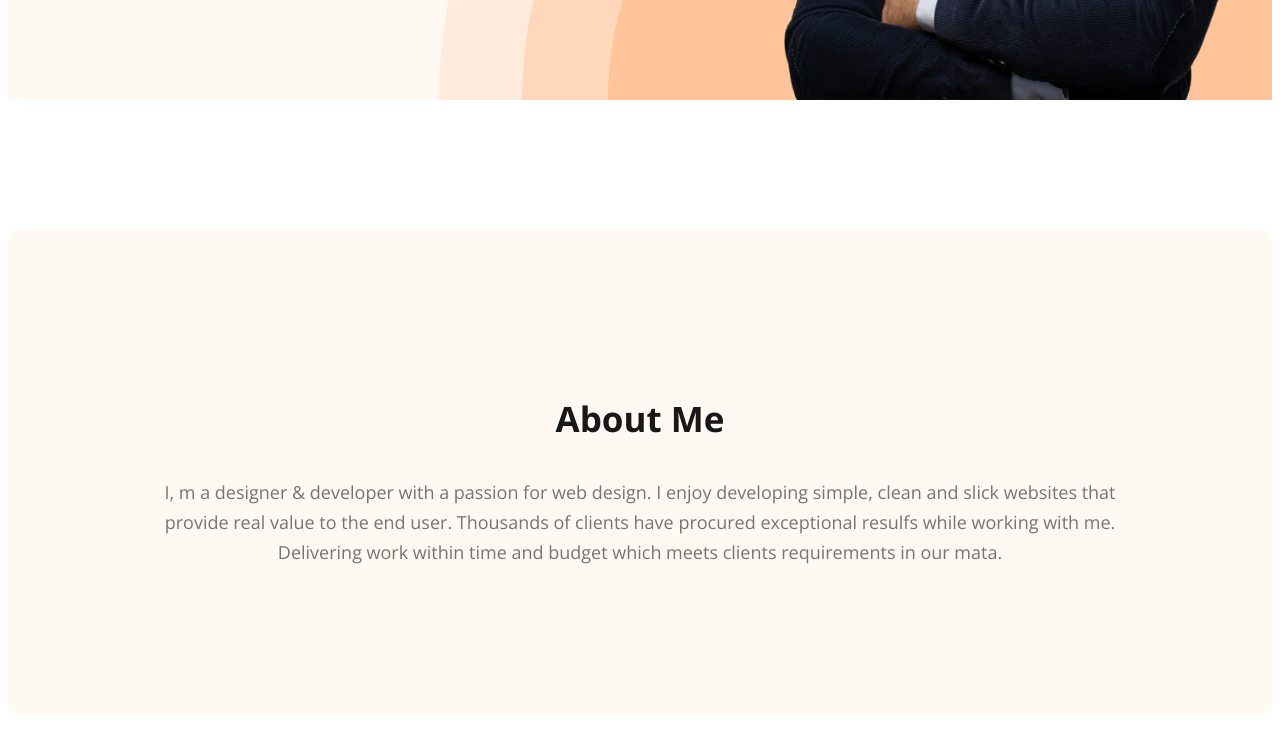
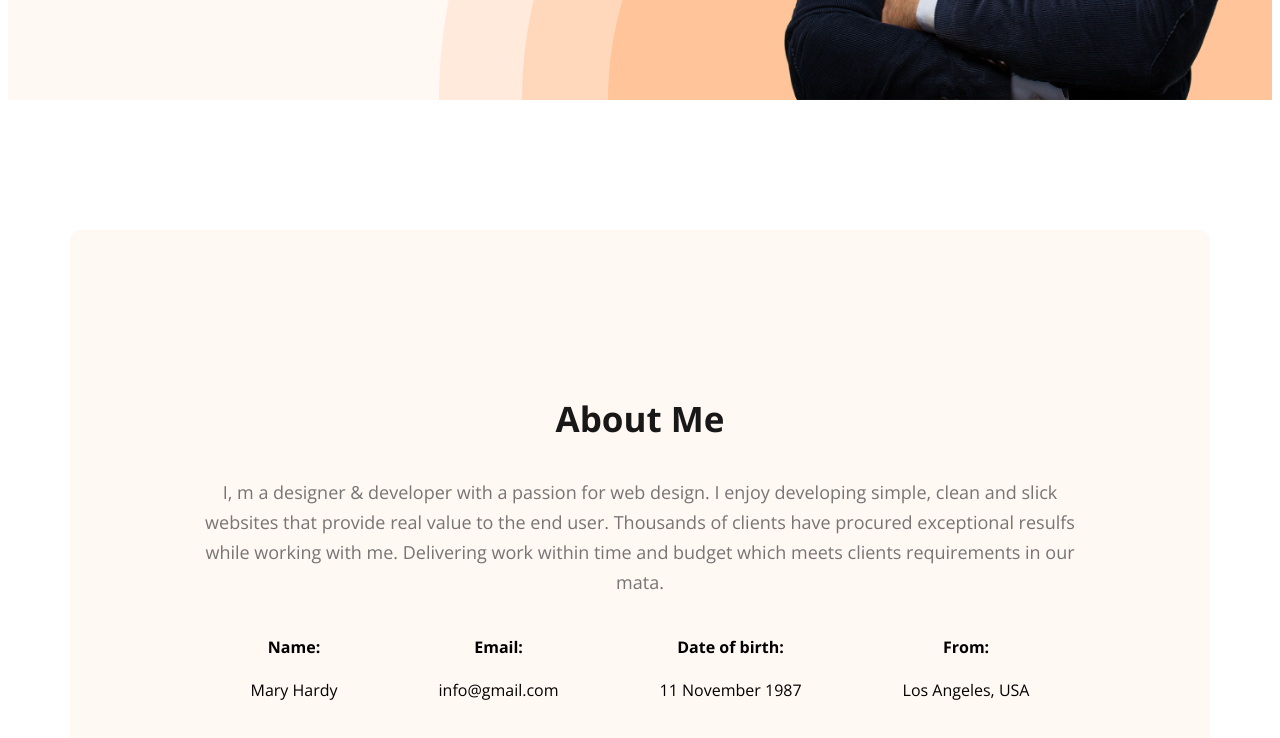
Before and after one commit to NafiunSakin/web-developer-portfolio, a plain HTML site: page index.html in a window 1280 px wide. Shown: the part 668-1406 px from the top of the page. Drawn offline with nearby package versions, Linux system fonts and the light colour scheme.

Commit message:
added about information

```diff
--- a/index.html
+++ b/index.html
@@ -29,7 +29,8 @@
             <div class="banner-content">
                 <h3 class="banner-greeting">Hi, I am</h3>
                 <h1 class="banner-title">Mary Hardy</h1>
-                <p class="banner-description">Shot what able cold new see hold.Friendly as an betrayed formerly he. Morning because as to society
+                <p class="banner-description">Shot what able cold new see hold.Friendly as an betrayed formerly he.
+                    Morning because as to society
                     behaved moments.</p>
                 <button class="btn-primary">Download CV</button>
                 <button class="btn-primary">Contact</button>
@@ -40,8 +41,33 @@
     <main>
         <section class="about">
             <h3 class="section-title">About Me</h3>
-            <p class="section-description">I, m a designer & developer with a passion for web design. I enjoy developing simple, clean and slick websites that provide real value to the end user. Thousands of clients have procured exceptional resulfs while working with me. Delivering work within time and budget which meets clients requirements in our mata.</p>
-        </section>
+            <p class="section-description">I, m a designer & developer with a passion for web design. I enjoy developing
+                simple, clean and slick websites that provide real value to the end user. Thousands of clients have
+                procured exceptional resulfs while working with me. Delivering work within time and budget which meets
+                clients requirements in our mata.</p>
+
+                <div class="about-info-container">
+
+                    <!-- .about-info*4>h4.info-title+p.info-description -->
+
+                    <div class="about-info">
+                        <h4 class="info-title">Name:</h4>
+                        <p class="info-description">Mary Hardy</p>
+                    </div>
+                    <div class="about-info">
+                        <h4 class="info-title">Email:</h4>
+                        <p class="info-description">info@gmail.com</p>
+                    </div>
+                    <div class="about-info">
+                        <h4 class="info-title">Date of birth:</h4>
+                        <p class="info-description">11 November 1987</p>
+                    </div>
+                    <div class="about-info">
+                        <h4 class="info-title">From:</h4>
+                        <p class="info-description"> Los Angeles, USA</p>
+                    </div>
+                </div>
+            </section>
     </main>
     <footer>
 
--- a/styles/portfolio.css
+++ b/styles/portfolio.css
@@ -116,6 +116,10 @@ nav a {
 }
 
 /* main section styles */
+main{
+  max-width: 1140px;
+  margin: 0 auto;
+}
 /* about section styles */
 .about {
     padding: 130px;
@@ -123,3 +127,11 @@ nav a {
     background: #FFF8F3;
     margin: 130px 0px;
 }
+.about-info-container{
+    display: flex;
+    justify-content: space-around;
+
+}
+.about-info{
+    text-align: center;
+}
```
